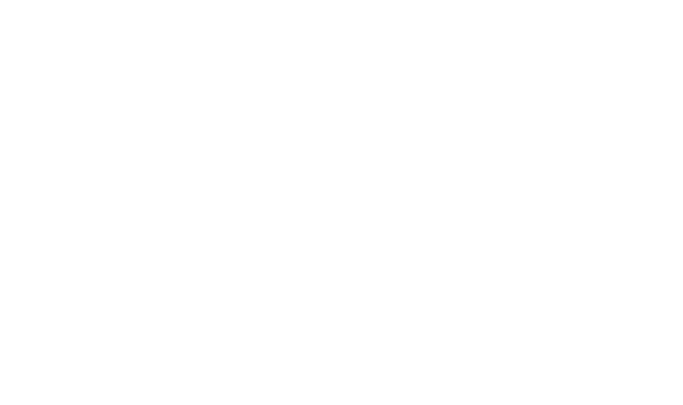
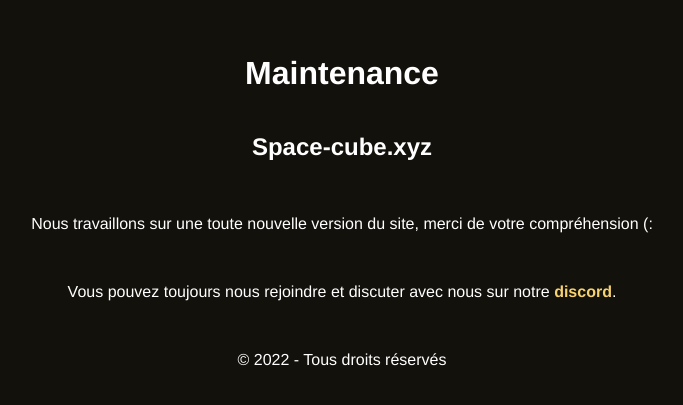
Before and after one commit to MySpaceCube/webapp, a Nuxt app: page /Maintenance in a window 1280 px wide. Before the commit this address had no page. Shown: the part 223-628 px from the top of the page, without its empty margins (298-981 px from the left). Built offline with nearby package versions, Linux system fonts and the light colour scheme.

Commit message:
feat: add maintenance page

```diff
--- /dev/null
+++ b/pages/Maintenance.vue
@@ -0,0 +1,65 @@
+<template>
+    <div class="maintenance">
+      <h1>Maintenance</h1>
+      <h2>Space-cube.xyz</h2>
+      <br />
+      <p>
+        Nous travaillons sur une toute nouvelle version du site, merci de votre
+        compréhension (:
+      </p>
+      <br />
+      <p>
+        Vous pouvez toujours nous rejoindre et discuter avec nous sur notre
+        <a href="https://invite.gg/spacecancer" target="_blank">discord</a>.
+      </p>
+      <br />
+      <p>&copy; 2022 - Tous droits réservés</p>
+    </div>
+  </template>
+  <script setup>
+  useMeta({
+    title: "Space-Cube - Serveur minecraft - Site en Maintenance",
+  });
+  </script>
+  <style>
+  html,
+  body {
+    margin: 0;
+    padding: 0;
+    position: absolute;
+    top: 0;
+    left: 0;
+    width: 100%;
+    height: 100%;
+  }
+  #__nuxt,
+  .maintenance {
+    padding: 1rem;
+    font-family: "Helvetica Neue", "Helvetica", "Arial", sans-serif;
+    height: 100%;
+    display: flex;
+    background-color: #13110c;
+    color: white;
+    flex-direction: column;
+    justify-content: center;
+    align-items: center;
+  }
+  a {
+    color: #f8d270;
+    font-weight: bold;
+    text-decoration: none;
+  }
+  a:hover {
+    color: #d6b256;
+    font-weight: bold;
+    text-decoration: underline;
+  }
+  h1,
+  h2,
+  h3,
+  h4,
+  h5,
+  h6 {
+    font-family: "Helvetica Neue", "Helvetica", "Arial", sans-serif;
+  }
+  </style>
```
